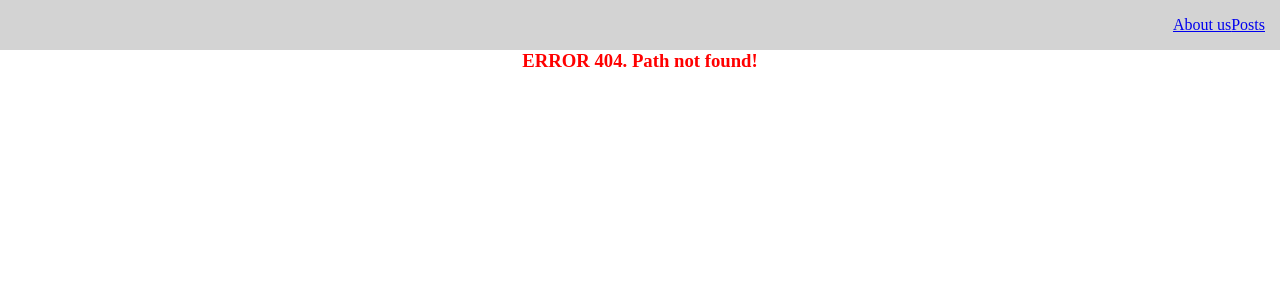
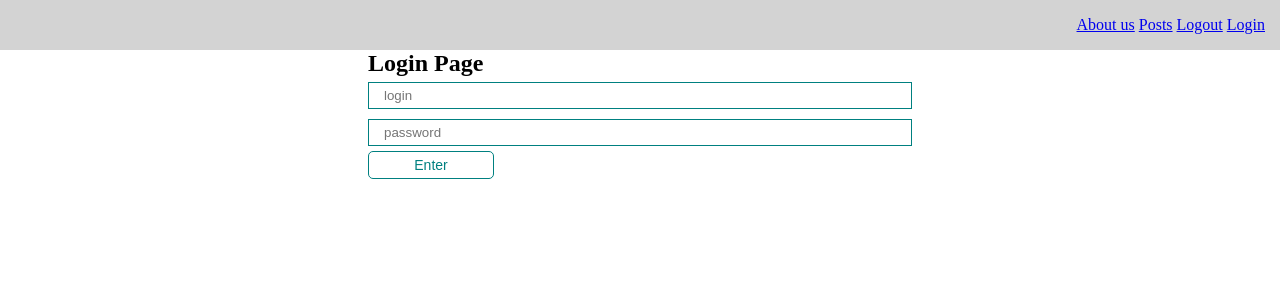
Before and after one commit to Azrubael/230212-reactfun, a React (Create React App) app: page /login in a window 1280 px wide. Before the commit this address had no page. Shown: the top 300 px of the page. Built offline with nearby package versions, Linux system fonts and the light colour scheme.

Commit message:
Step #35. 'Logout' and 'Login' links in the Navbar. Time 02:47:15

```diff
--- a/src/App.js
+++ b/src/App.js
@@ -2,18 +2,31 @@ import React from 'react'
 import './styles/App.css'
 import { BrowserRouter } from 'react-router-dom'
 import Navbar from './components/UI/Navbar/Navbar'
-// import AppRouter from './components/AppRouter' // не применяется после коммита 'Step #32'
 import { AppRouterIndex } from './router/router-index'
+import { AuthContext } from './context/index-context'
 
 
 function App() {
 
+  const [isAuth, setIsAuth] = React.useState(false)
+  const [isLoading, setLoading] = React.useState(true)
+  console.log(isLoading)
+
+  React.useEffect(() => {
+    if (localStorage.getItem('auth')) {
+      setIsAuth(true)
+      localStorage.setItem('auth', 'true')
+    }
+    setLoading(false)
+  }, [])
+
   return (
-    <BrowserRouter>
-    <Navbar/>
-    {/* <AppRouter/>   // не применяется после коммита 'Step #32'*/}
-    <AppRouterIndex/>  {/* применяется после коммита 'Step #32'*/}
-    </BrowserRouter>
+    <AuthContext.Provider value={{ isAuth, setIsAuth, setLoading }}>
+      <BrowserRouter>
+        <Navbar />
+        <AppRouterIndex /> {/* применяется после коммита 'Step #32'*/}
+      </BrowserRouter>
+    </AuthContext.Provider>
   )
 }
 
--- a/src/components/UI/Navbar/Navbar.jsx
+++ b/src/components/UI/Navbar/Navbar.jsx
@@ -1,12 +1,28 @@
 import React from 'react'
 import { Link } from 'react-router-dom'
+// import MyButton from '../button/MyButton';
+import { AuthContext } from '../../../context/index-context';
 
 const Navbar = () => {
+
+  const {isAuth, setIsAuth} = React.useContext(AuthContext)
+  console.log('isAuth =', isAuth)
+
+  const logoutHandler = () => {
+    setIsAuth(false)
+    localStorage.removeItem('auth')
+  }
+
   return (
     <nav className='navbar'>
+      {/* <MyButton onClick={() => setIsAuth(false)}>
+        Logout    // это если хочется сдлать кнопочкой
+      </MyButton> */}
       <div className='navbar__links'>
-        <Link to="/about">About us</Link>
-        <Link to="/posts">Posts</Link>
+        <Link to="/about">About us</Link>&nbsp;
+        <Link to="/posts">Posts</Link>&nbsp;
+        <Link to="/login" onClick={() => logoutHandler()}>Logout</Link>&nbsp;
+        <Link to="/login">Login</Link>
       </div>
     </nav>
   )
--- /dev/null
+++ b/src/context/index-context.js
@@ -0,0 +1,4 @@
+import { createContext } from 'react'
+
+
+export const AuthContext = createContext(null)
--- a/src/pages/Login.jsx
+++ b/src/pages/Login.jsx
@@ -1,12 +1,22 @@
-import React from 'react';
-import MyInput from '../components/UI/input/MyInput';
-import MyButton from '../components/UI/button/MyButton';
+import React from 'react'
+import MyInput from '../components/UI/input/MyInput'
+import MyButton from '../components/UI/button/MyButton'
+import { AuthContext } from '../context/index-context'
 
 const Login = () => {
+
+  const {isAuth, setIsAuth} = React.useContext(AuthContext)
+  const loginHandler = (event) => {
+    event.preventDefault()
+    setIsAuth(true)
+    localStorage.setItem('auth', 'true')
+    console.log('isAuth =', isAuth)
+  }
+
   return (
     <div>
       <h2>Login Page</h2>
-      <form>
+      <form onSubmit={loginHandler}>
         <MyInput type="text" placeholder="login" />
         <MyInput type="password" placeholder="password" />
         <MyButton>Enter</MyButton>
--- a/src/pages/Posts.jsx
+++ b/src/pages/Posts.jsx
@@ -17,7 +17,8 @@ function Posts() {
   const [filter, setFilter] = useState({sort: '', query: ''})
   const [modal, setModal] = useState(false)
   const [totalPages, setTotalPages] = useState(0)
-  const [limit, setLimit] = useState(10)
+  const [limit, setLimit] = useState(0)
+        setLimit(10)
   const [page, setPage] = useState(1)
   const searchedAndSortedPosts = usePosts(posts, filter.sort, filter.query)
 
@@ -50,7 +51,7 @@ function Posts() {
   return (
     <div className="App">
       <MyButton style={{marginTop: 20}} onClick={() => setModal(true)}>
-        Create a new post
+        Create post
       </MyButton>
       <MyModal visible={modal} setVisble={setModal}>
         <PostForm create={createPost} />
--- a/src/router/router-index.jsx
+++ b/src/router/router-index.jsx
@@ -11,10 +11,14 @@ import Posts from "../pages/Posts"
 import PostIdPage from "../pages/PostIdPage"
 import ErrorPage from "../pages/ErrorPage"
 import Login from "../pages/Login"
+import { useContext } from "react"
+import { AuthContext } from "../context/index-context"
+import Loader from "../components/UI/Loader/Loader"
 
 
 const privateRoutes = [
   { path: '/about', element: <About /> },
+  { path: '/login', element: <About /> },
   { path: '', element: <Posts /> },
   { path: '/posts', children: [
       { index: true, element: <Posts /> },
@@ -30,13 +34,10 @@ const publicRoutes = [
 
 
 export function AppRouterIndex() {
+  const {isAuth, isLoading} = useContext(AuthContext)
+  if (isLoading) { <Loader /> }
 
-  const isAuth = true
-
-  // очень интересная конструкция для склеивания массивов путей
-  // const routes = useRoutes([...privateRoutes, ...publicRoutes])
   const routes = useRoutes(isAuth ? privateRoutes : publicRoutes)
-  console.log(isAuth)
 
   return routes
 }
```
